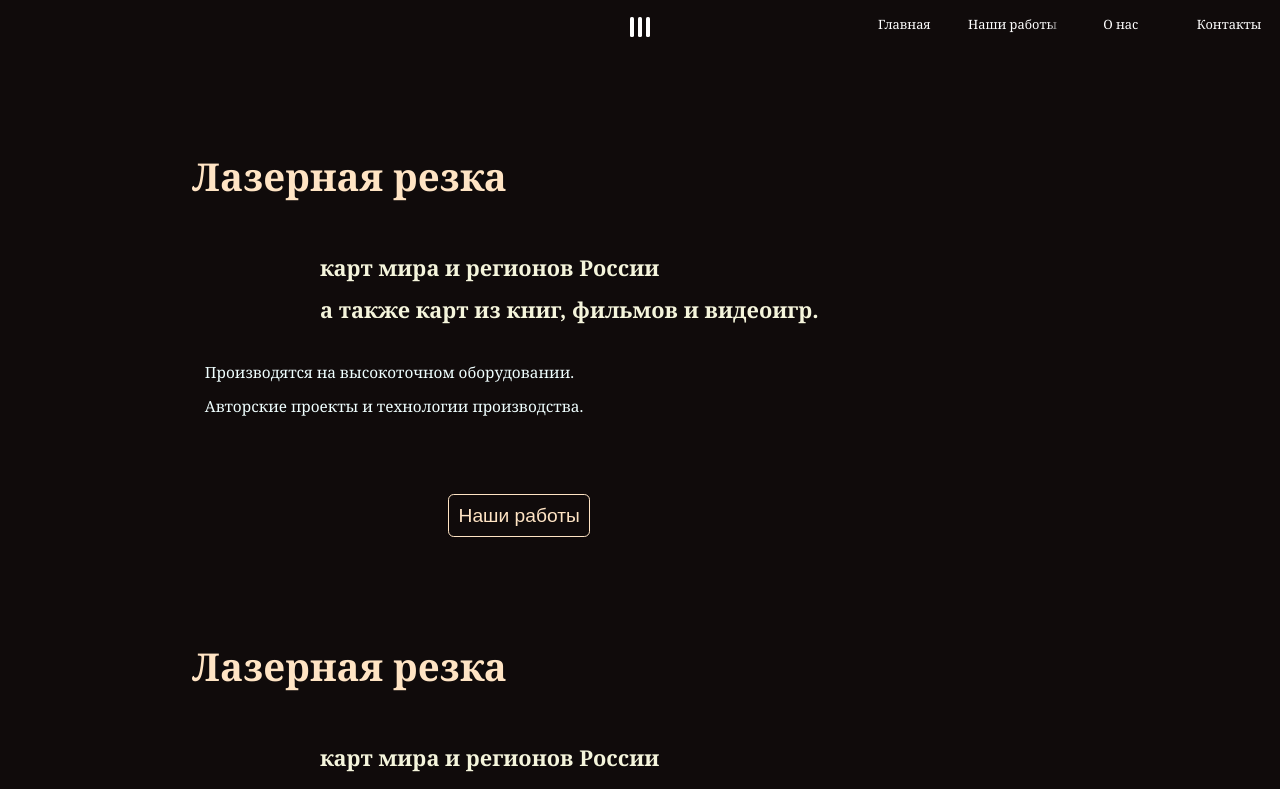
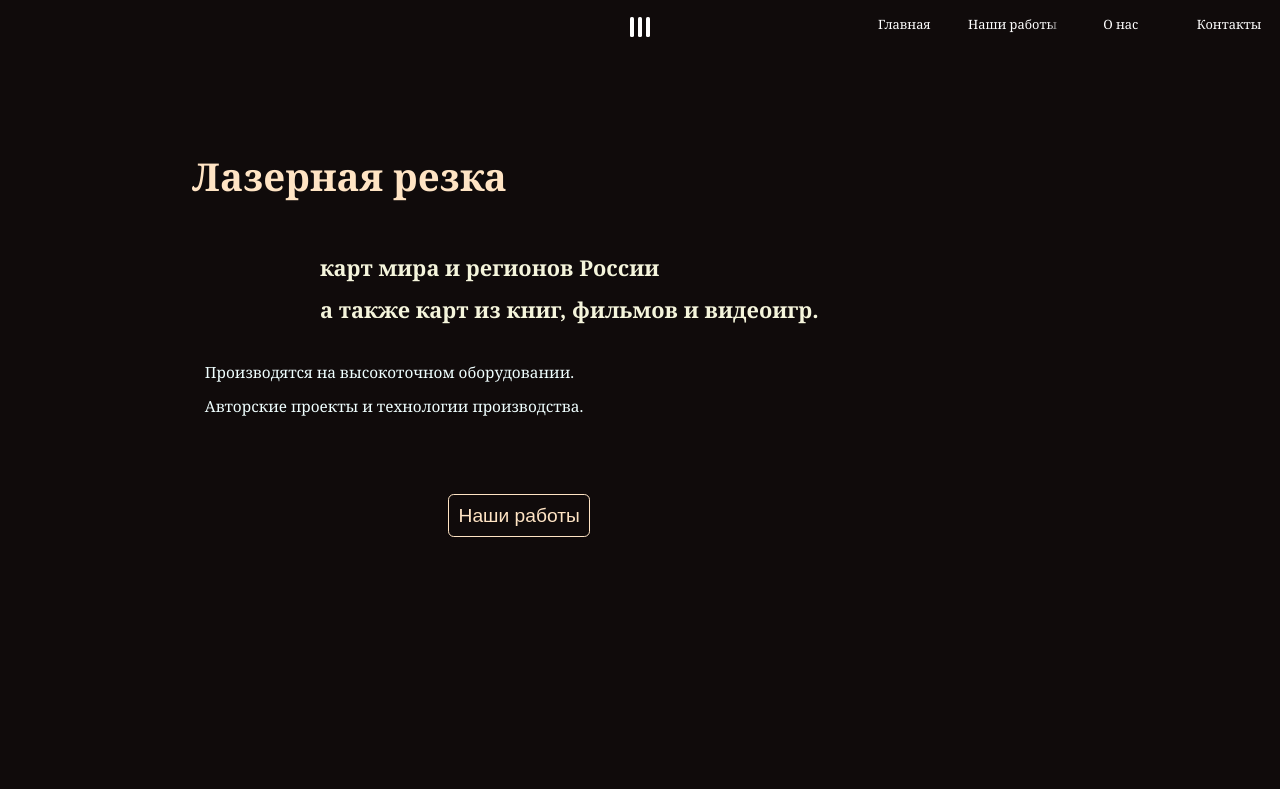
Before and after one commit to ASGoncharov-avl/Site, a React (Create React App) app in the folder 1page_site/: page / in a window 1280 px wide. Shown: the top 789 px of the page. Built offline with nearby package versions, Linux system fonts and the light colour scheme.

Commit message:
-content

```diff
--- a/1page_site/src/MainPage/MainPage.jsx
+++ b/1page_site/src/MainPage/MainPage.jsx
@@ -6,7 +6,6 @@ function MainPage() {
         <div>
             <Header />
             <Content />
-            <Content />
         </div>
     )
 }
```
